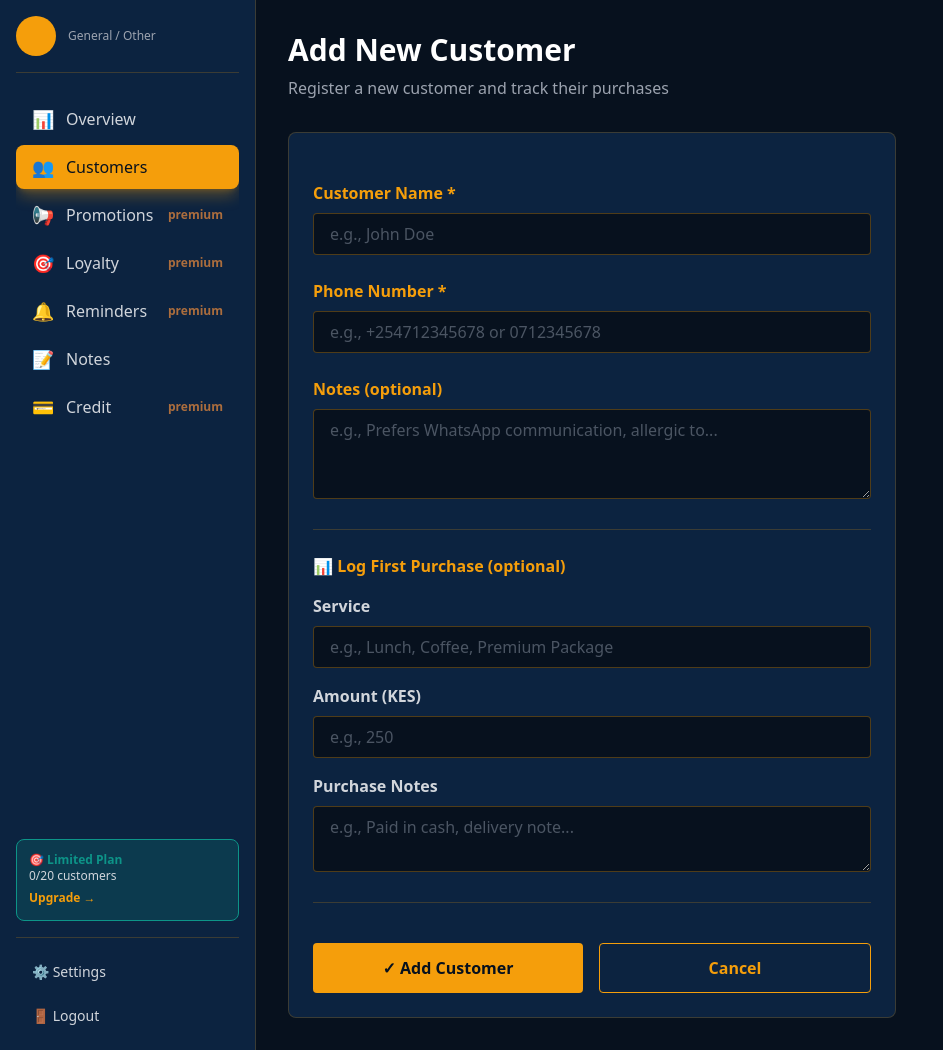
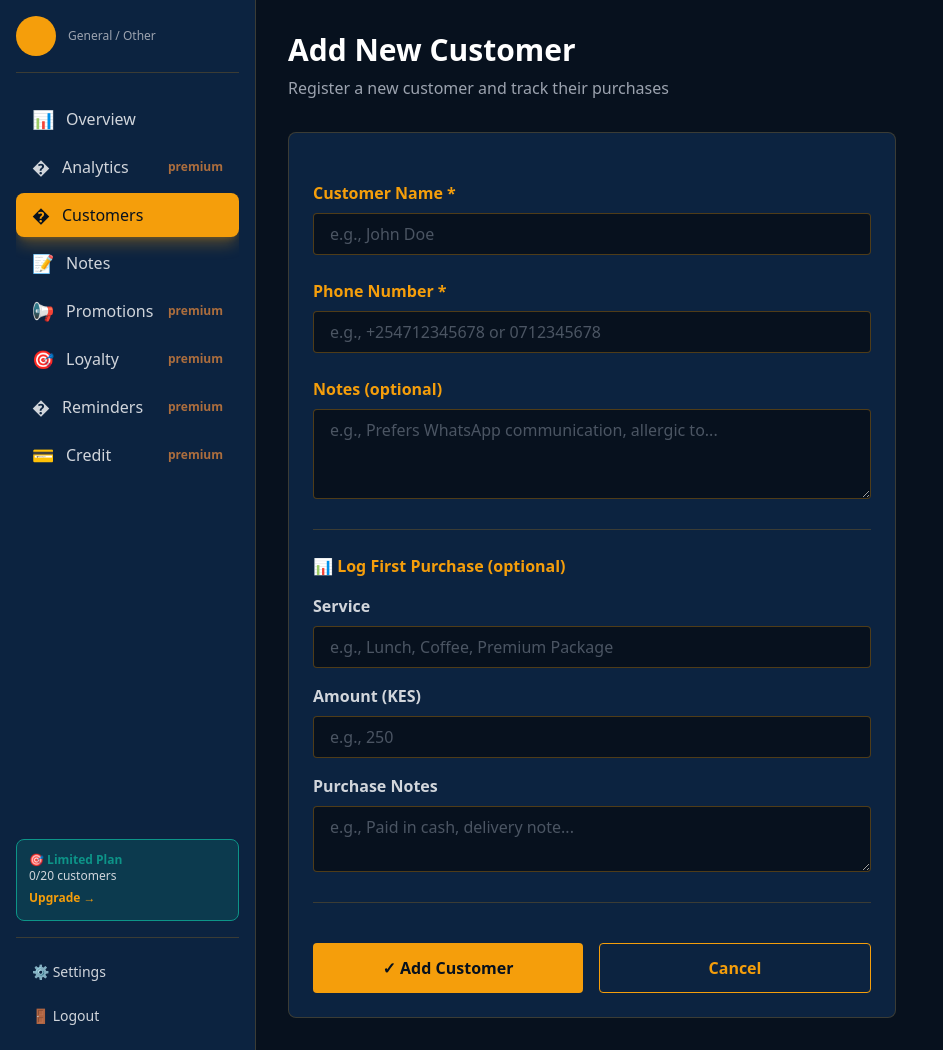
Before and after one commit to jira54/campo, a Django app: page /customers/add/ in a window 1280 px wide. Shown: the whole page, without its empty margins (0-943 px from the left). Run offline with Django 5.2, Linux system fonts and the light colour scheme; the visitor is signed in with stand-in values (Sample User, id 1); data that the repository does not hold is empty; some libraries are stand-ins or nearby versions.

Commit message:
Reorganize sidebar: non-premium features first, then premium features
- Add Analytics back to sidebar (2nd position after Overview)
- Reorganize navigation: non-premium features first, then premium features
- Non-premium: Overview, Analytics, Customers, Notes
- Premium: Promotions, Loyalty, Reminders, Credit
- Restore analytics premium protection
- Clear visual separation between free and premium features

```diff
--- a/templates/partials/sidebar.html
+++ b/templates/partials/sidebar.html
@@ -38,16 +38,31 @@
 
     <!-- Nav -->
     <nav class="flex-1 space-y-1 overflow-y-auto">
+        <!-- Non-Premium Features -->
         <a href="{% url 'vendors:dashboard' %}" class="flex items-center gap-3 px-4 py-2 rounded-lg {% if page == 'overview' %}bg-gold text-deep shadow-lg shadow-gold/30{% else %}text-gray-300 hover:bg-gradient-to-r hover:from-blue-800 hover:to-blue-700 hover:text-gray-100 hover:scale-105 hover:shadow-lg hover:shadow-gray-20{% endif %} transition-all duration-300 ease-out">
             <span class="text-lg">📊</span>
             <span>Overview</span>
         </a>
 
+        <a href="{% url 'analytics:analytics' %}" class="flex items-center gap-3 px-4 py-2 rounded-lg {% if page == 'analytics' %}bg-gold text-deep shadow-lg shadow-gold/30{% else %}text-gray-300 hover:bg-gradient-to-r hover:from-blue-800 hover:to-blue-700 hover:text-gray-100 hover:scale-105 hover:shadow-lg hover:shadow-gray-20{% endif %} transition-all duration-300 ease-out">
+            <span class="text-lg">�</span>
+            <span>Analytics</span>
+            {% if not user.is_premium %}
+                <span class="text-xs text-orange-400 font-bold ml-auto animate-pulse">premium</span>
+            {% endif %}
+        </a>
+
         <a href="{% url 'customers:customer_list' %}" class="flex items-center gap-3 px-4 py-2 rounded-lg {% if page == 'customers' %}bg-gold text-deep shadow-lg shadow-gold/30{% else %}text-gray-300 hover:bg-gradient-to-r hover:from-blue-800 hover:to-blue-700 hover:text-gray-100 hover:scale-105 hover:shadow-lg hover:shadow-gray-20{% endif %} transition-all duration-300 ease-out">
-            <span class="text-lg">👥</span>
+            <span class="text-lg">�</span>
             <span>Customers</span>
         </a>
 
+        <a href="{% url 'notes:note_list' %}" class="flex items-center gap-3 px-4 py-2 rounded-lg {% if page == 'notes' %}bg-gold text-deep shadow-lg shadow-gold/30{% else %}text-gray-300 hover:bg-gradient-to-r hover:from-blue-800 hover:to-blue-700 hover:text-gray-100 hover:scale-105 hover:shadow-lg hover:shadow-gray-20{% endif %} transition-all duration-300 ease-out">
+            <span class="text-lg">📝</span>
+            <span>Notes</span>
+        </a>
+
+        <!-- Premium Features -->
         <a href="{% url 'promotions:promotion_list' %}" class="flex items-center gap-3 px-4 py-2 rounded-lg {% if page == 'promotions' %}bg-gold text-deep shadow-lg shadow-gold/30{% else %}text-gray-300 hover:bg-gradient-to-r hover:from-blue-800 hover:to-blue-700 hover:text-gray-100 hover:scale-105 hover:shadow-lg hover:shadow-gray-20{% endif %} transition-all duration-300 ease-out">
             <span class="text-lg">📢</span>
             <span>Promotions</span>
@@ -72,16 +87,11 @@
             <span class="text-xs text-orange-400 font-bold ml-auto animate-pulse">premium</span>
         </a>
         <a href="{% url 'customers:smart_reminders' %}" class="flex items-center gap-3 px-4 py-2 rounded-lg {% if page == 'reminders' %}bg-gold text-deep shadow-lg shadow-gold/30{% else %}text-gray-300 hover:bg-gradient-to-r hover:from-blue-800 hover:to-blue-700 hover:text-gray-100 hover:scale-105 hover:shadow-lg hover:shadow-gray-20{% endif %} transition-all duration-300 ease-out">
-            <span class="text-lg">🔔</span>
+            <span class="text-lg">�</span>
             <span>Reminders</span>
             <span class="text-xs text-orange-400 font-bold ml-auto animate-pulse">premium</span>
         </a>
         {% endif %}
-
-        <a href="{% url 'notes:note_list' %}" class="flex items-center gap-3 px-4 py-2 rounded-lg {% if page == 'notes' %}bg-gold text-deep shadow-lg shadow-gold/30{% else %}text-gray-300 hover:bg-gradient-to-r hover:from-blue-800 hover:to-blue-700 hover:text-gray-100 hover:scale-105 hover:shadow-lg hover:shadow-gray-20{% endif %} transition-all duration-300 ease-out">
-            <span class="text-lg">📝</span>
-            <span>Notes</span>
-        </a>
 
         <a href="{% url 'credit:credit_list' %}" class="flex items-center gap-3 px-4 py-2 rounded-lg {% if page == 'credit' %}bg-gold text-deep shadow-lg shadow-gold/30{% else %}text-gray-300 hover:bg-gradient-to-r hover:from-blue-800 hover:to-blue-700 hover:text-gray-100 hover:scale-105 hover:shadow-lg hover:shadow-gray-20{% endif %} transition-all duration-300 ease-out">
             <span class="text-lg">💳</span>
```
